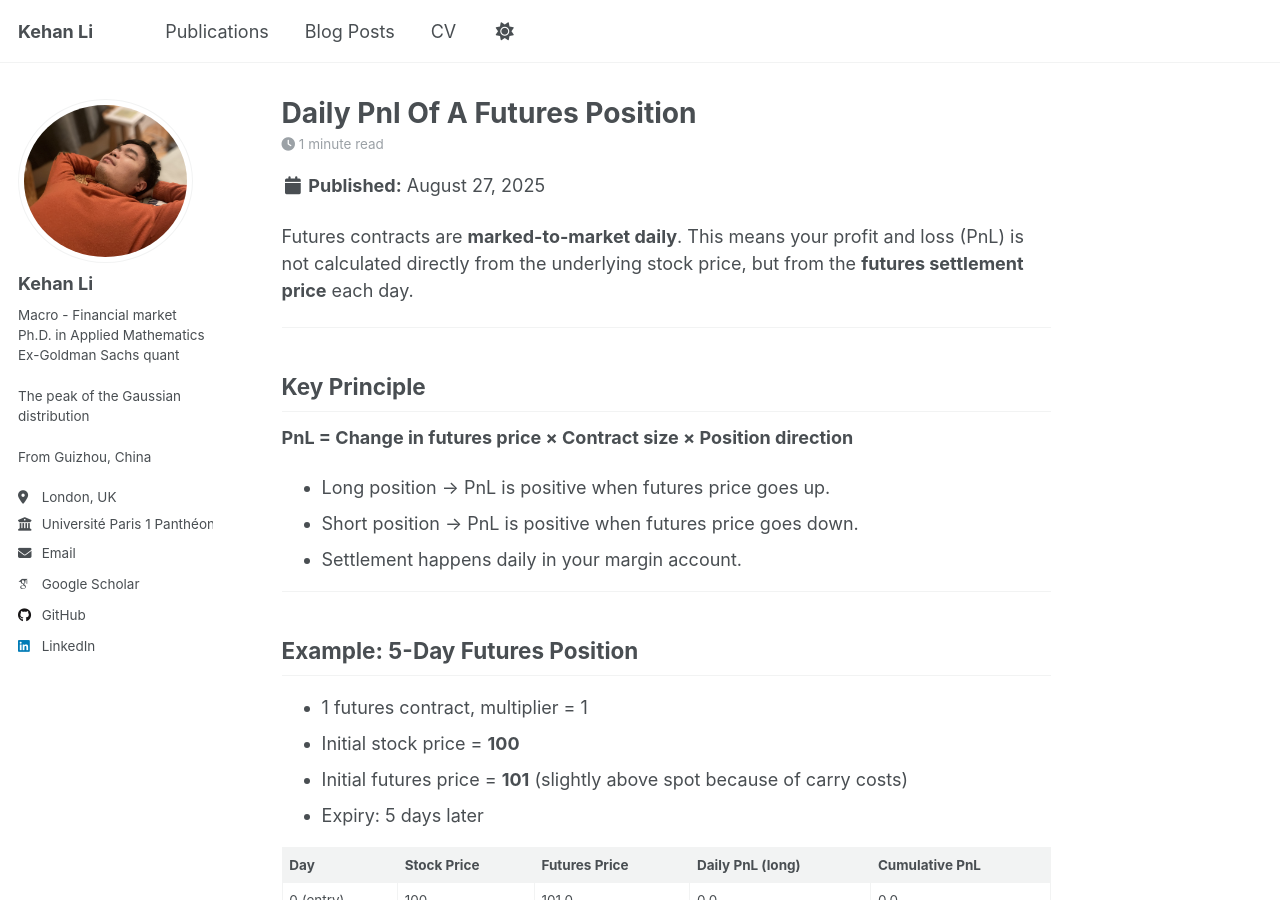
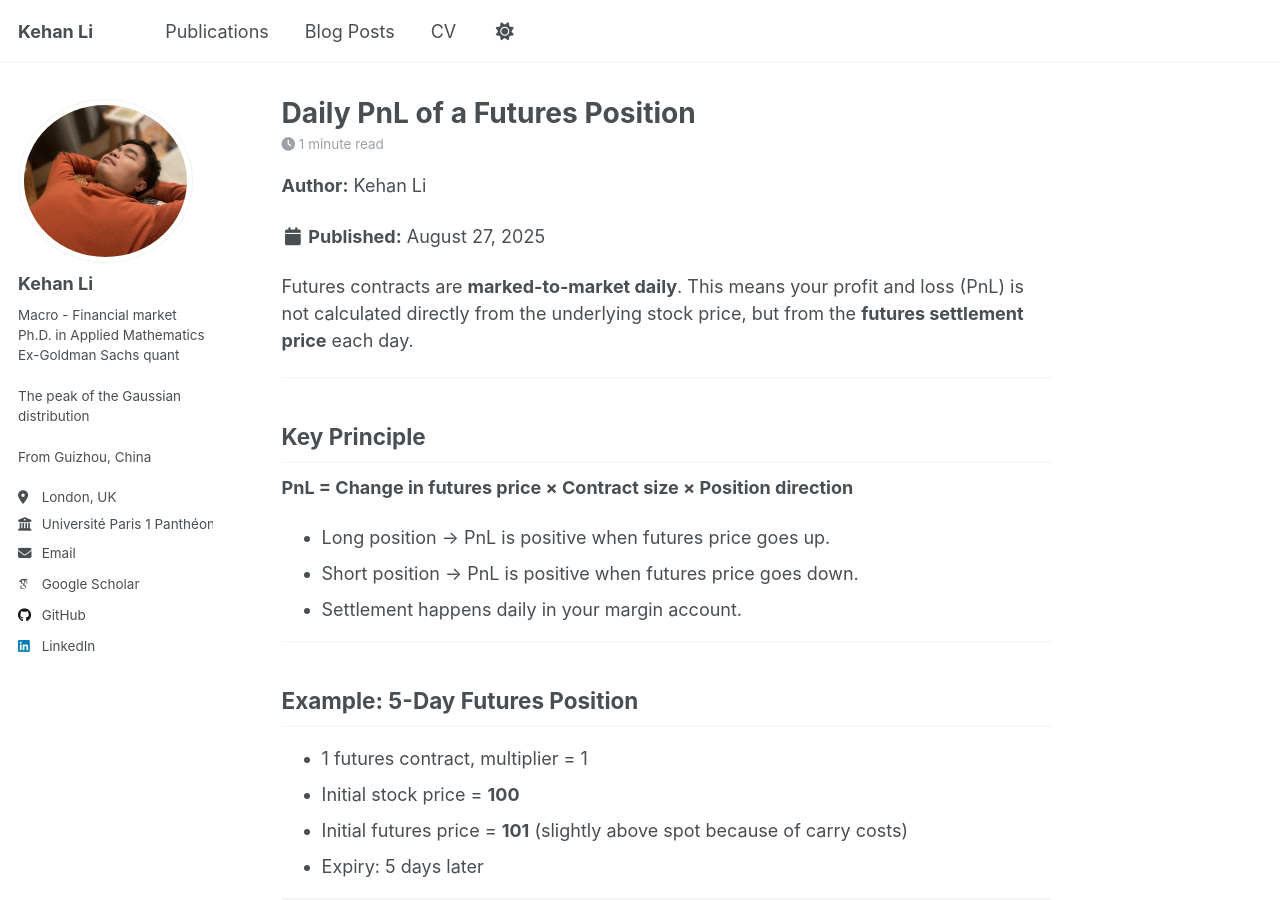
Before and after one commit to KehanLi-1123/KehanLi.github.io, a Jekyll site: the page built from _posts/2025-08-27-Daily-PnL-of-a-Futures-Position.md, in a window 1280 px wide and 900 px high. Built offline with Jekyll 4.4.1, drawn with Linux system fonts in a browser that asks for light colours; some web fonts are replaced.

Commit message:
Update 2025-08-27-Daily-PnL-of-a-Futures-Position.md

```diff
--- a/_posts/2025-08-27-Daily-PnL-of-a-Futures-Position.md
+++ b/_posts/2025-08-27-Daily-PnL-of-a-Futures-Position.md
@@ -1,3 +1,8 @@
+---
+title: "Daily PnL of a Futures Position"
+date: 2025-08-27
+author: Kehan Li
+---
 
 Futures contracts are **marked-to-market daily**. This means your profit and loss (PnL) is not calculated directly from the underlying stock price, but from the **futures settlement price** each day.
 
```
